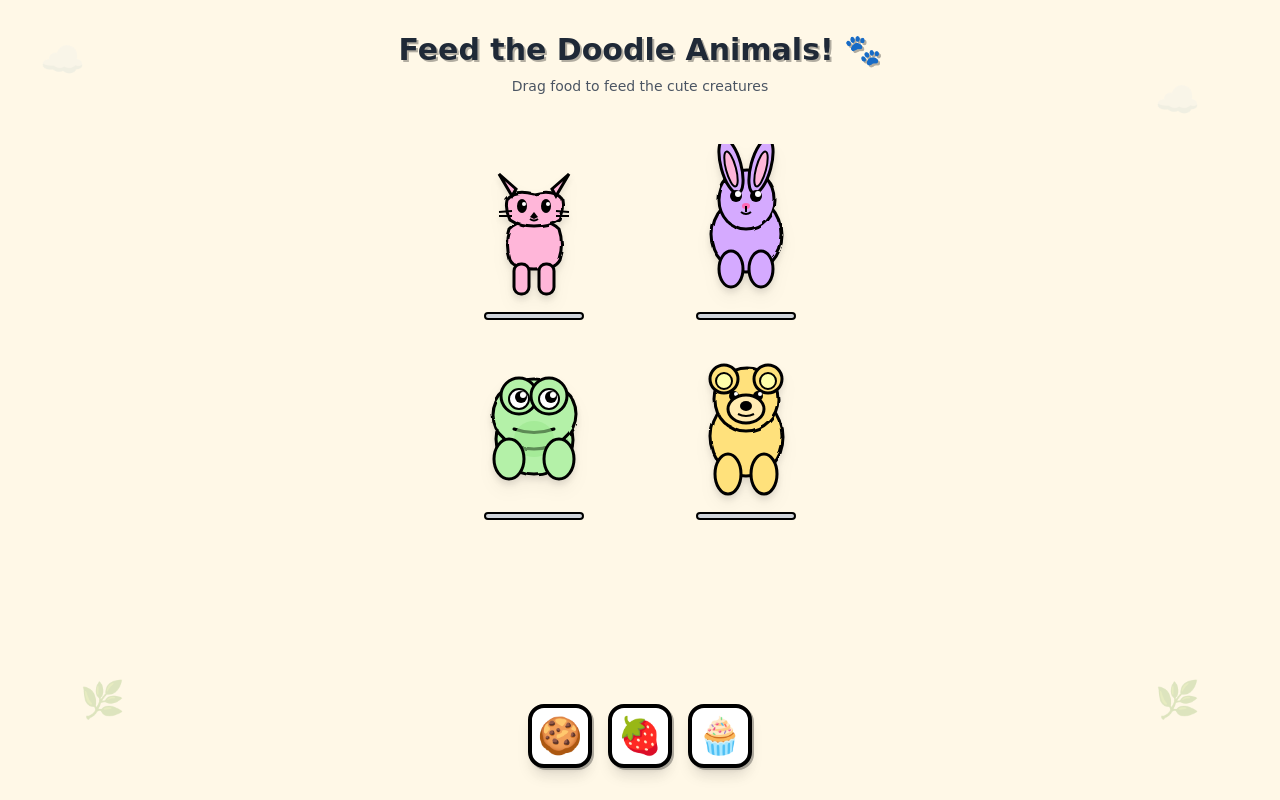
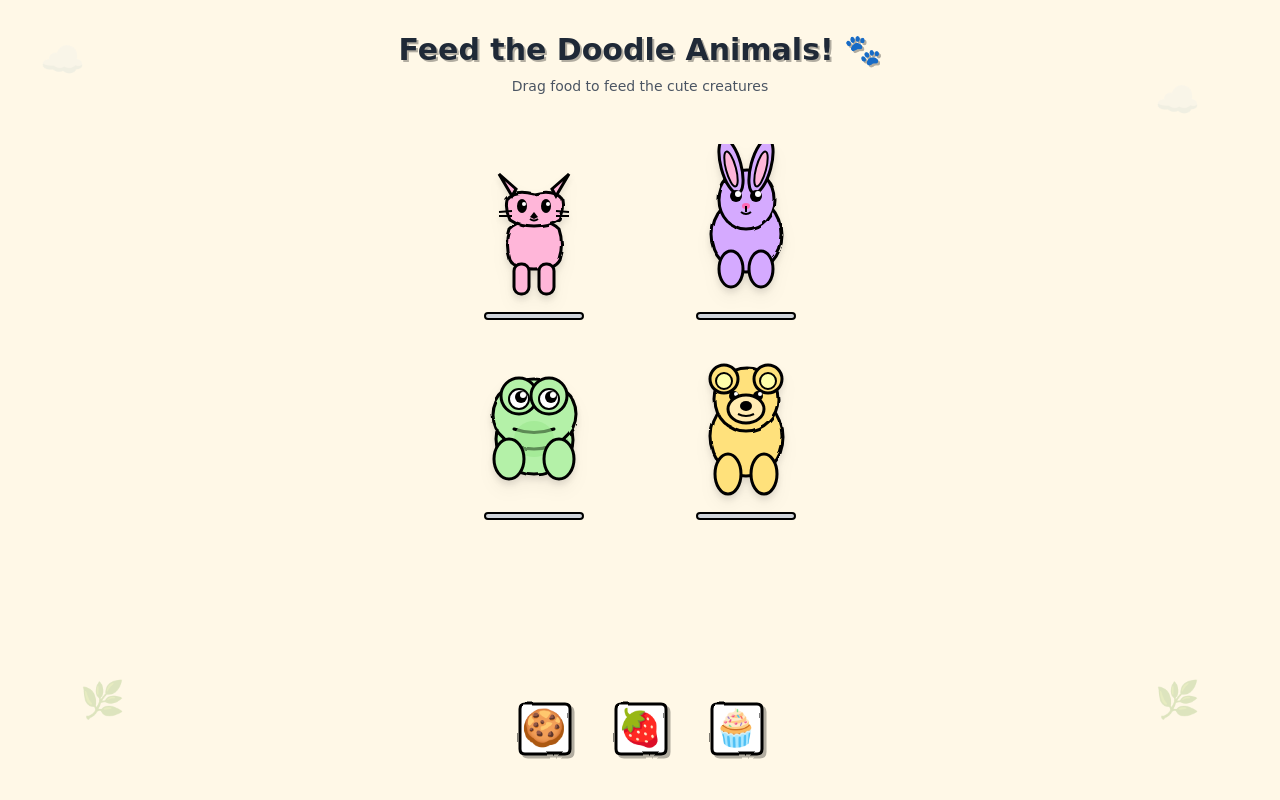
Before and after one commit to Arjun0606/doodle_AA_game, a Next.js app: page /aayushi-game-62492 in a window 1280 px wide. Built offline with nearby package versions, Linux system fonts and the light colour scheme.

Commit message:
Remove random reminders, add doodle-style food borders, add image integration guide

```diff
--- a/app/aayushi-game-62492/page.tsx
+++ b/app/aayushi-game-62492/page.tsx
@@ -6,7 +6,6 @@ import Animal from '@/components/Animal';
 import FoodItem from '@/components/FoodItem';
 import Bird from '@/components/Bird';
 import MessageNote from '@/components/MessageNote';
-import ReminderPopup from '@/components/ReminderPopup';
 
 type AnimalType = 'cat' | 'bunny' | 'frog' | 'bear';
 
@@ -30,7 +29,6 @@ export default function GamePage() {
   const [showBird, setShowBird] = useState(false);
   const [showMessage, setShowMessage] = useState(false);
   const [showReset, setShowReset] = useState(false);
-  const [showReminder, setShowReminder] = useState(false);
   const [draggedFood, setDraggedFood] = useState<string | null>(null);
 
   const allFed = animals.every(a => a.fullness >= 100);
@@ -43,21 +41,7 @@ export default function GamePage() {
     }
   }, [allFed, showBird]);
 
-  // Random reminder system
-  useEffect(() => {
-    const showRandomReminder = () => {
-      const randomDelay = Math.random() * 60000 + 30000; // 30-90 seconds
-      setTimeout(() => {
-        if (!showMessage) {
-          setShowReminder(true);
-          setTimeout(() => setShowReminder(false), 5000);
-        }
-        showRandomReminder();
-      }, randomDelay);
-    };
-
-    showRandomReminder();
-  }, [showMessage]);
+  // Random reminder system removed per user request
 
   const feedAnimal = (animalId: AnimalType) => {
     setAnimals(prev =>
@@ -193,10 +177,6 @@ export default function GamePage() {
         )}
       </AnimatePresence>
 
-      {/* Random Reminder Popup */}
-      <AnimatePresence>
-        {showReminder && <ReminderPopup />}
-      </AnimatePresence>
     </div>
   );
 }
--- a/components/FoodItem.tsx
+++ b/components/FoodItem.tsx
@@ -29,9 +29,30 @@ export default function FoodItem({ type, emoji, onDragStart, onDragEnd }: FoodIt
         draggable
         onDragStart={handleDragStart}
         onDragEnd={handleDragEnd}
-        className="w-16 h-16 bg-white rounded-2xl border-4 border-black flex items-center justify-center text-4xl shadow-lg doodle-outline hover:shadow-xl transition-shadow"
+        className="relative w-20 h-20 flex items-center justify-center"
+        style={{
+          filter: 'drop-shadow(3px 3px 0px rgba(0,0,0,0.3))',
+        }}
       >
-        {emoji}
+        <svg width="80" height="80" viewBox="0 0 80 80" className="absolute">
+          <defs>
+            <filter id="wobble">
+              <feTurbulence baseFrequency="0.03" numOctaves="3" result="noise" seed="5" />
+              <feDisplacementMap in="SourceGraphic" in2="noise" scale="3" />
+            </filter>
+          </defs>
+          {/* Hand-drawn rounded square */}
+          <path
+            d="M 15 20 Q 15 15 20 15 L 60 15 Q 65 15 65 20 L 65 60 Q 65 65 60 65 L 20 65 Q 15 65 15 60 Z"
+            fill="#fff"
+            stroke="#000"
+            strokeWidth="3"
+            strokeLinecap="round"
+            strokeLinejoin="round"
+            filter="url(#wobble)"
+          />
+        </svg>
+        <span className="text-4xl relative z-10">{emoji}</span>
       </div>
     </motion.div>
   );
```
Also changed, not shown: 1 other file (tests, documents, lock files or other folders).
